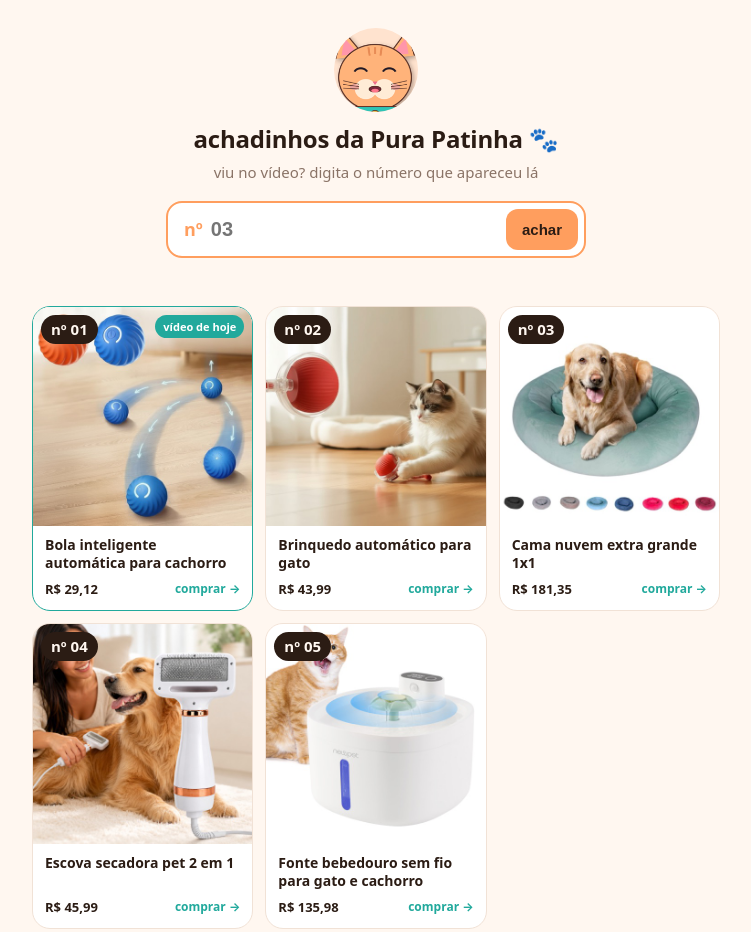
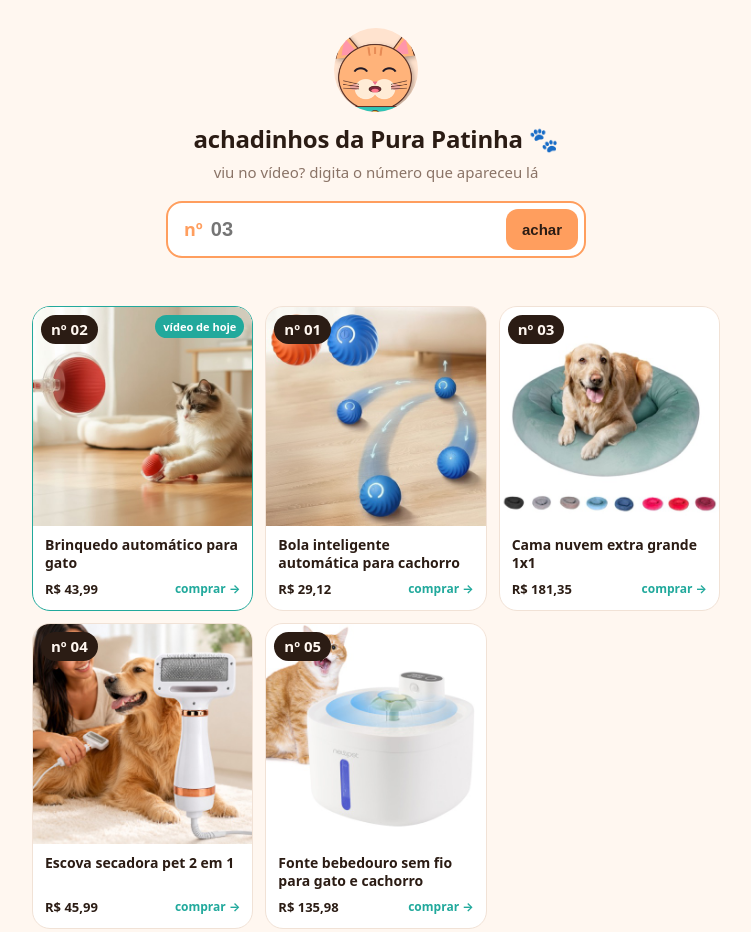
Before and after one commit to Winpulsee/purapatinha, a plain HTML site: page index.html in a window 1280 px wide. Shown: the top 932 px of the page, without its empty margins (264-1015 px from the left). Drawn offline with Linux system fonts and the light colour scheme.

Commit message:
vitrine: nº 02 (bolinha automática pra gato) no topo, vídeo de 19/11

```diff
--- a/index.html
+++ b/index.html
@@ -41,17 +41,17 @@ footer{max-width:720px;margin:0 auto;padding:0 16px 40px;color:var(--suave);font
   <p class="aviso" id="aviso"></p>
 </header>
 <main>
-<a class="card novo" id="n01" data-n="1" href="https://s.shopee.com.br/6Amh9em65W" target="_blank" rel="noopener nofollow sponsored">
-  <span class="num">nº 01</span><span class="selo">vídeo de hoje</span>
+<a class="card novo" id="n02" data-n="2" href="https://s.shopee.com.br/6fixkcIaFF" target="_blank" rel="noopener nofollow sponsored">
+  <span class="num">nº 02</span><span class="selo">vídeo de hoje</span>
+  <img src="p02.jpg" alt="Brinquedo automático para gato" loading="lazy" width="480" height="480">
+  <span class="nome">Brinquedo automático para gato</span>
+  <span class="linha"><span class="preco">R$ 43,99</span><span class="ver">comprar →</span></span>
+</a>
+<a class="card" id="n01" data-n="1" href="https://s.shopee.com.br/6Amh9em65W" target="_blank" rel="noopener nofollow sponsored">
+  <span class="num">nº 01</span>
   <img src="p01.jpg" alt="Bola inteligente automática para cachorro" loading="lazy" width="480" height="480">
   <span class="nome">Bola inteligente automática para cachorro</span>
   <span class="linha"><span class="preco">R$ 29,12</span><span class="ver">comprar →</span></span>
-</a>
-<a class="card" id="n02" data-n="2" href="https://s.shopee.com.br/6fixkcIaFF" target="_blank" rel="noopener nofollow sponsored">
-  <span class="num">nº 02</span>
-  <img src="p02.jpg" alt="Brinquedo automático para gato" loading="lazy" width="480" height="480">
-  <span class="nome">Brinquedo automático para gato</span>
-  <span class="linha"><span class="preco">R$ 43,99</span><span class="ver">comprar →</span></span>
 </a>
 <a class="card" id="n03" data-n="3" href="https://s.shopee.com.br/80ELL30iGi" target="_blank" rel="noopener nofollow sponsored">
   <span class="num">nº 03</span>
```
